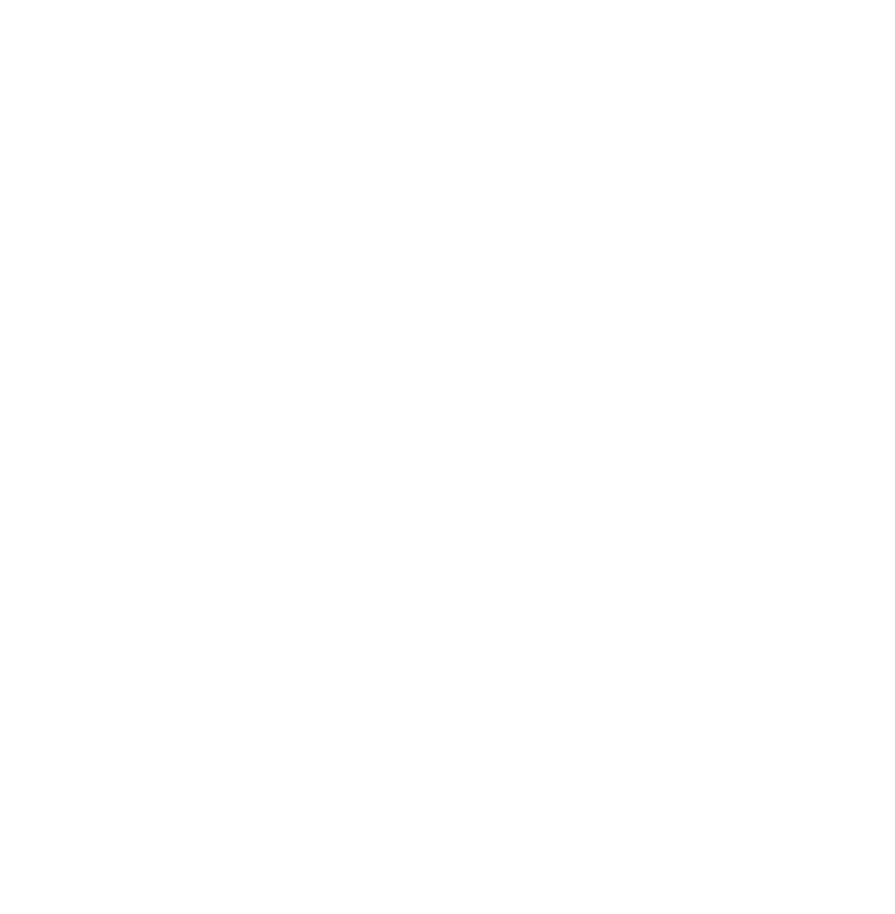
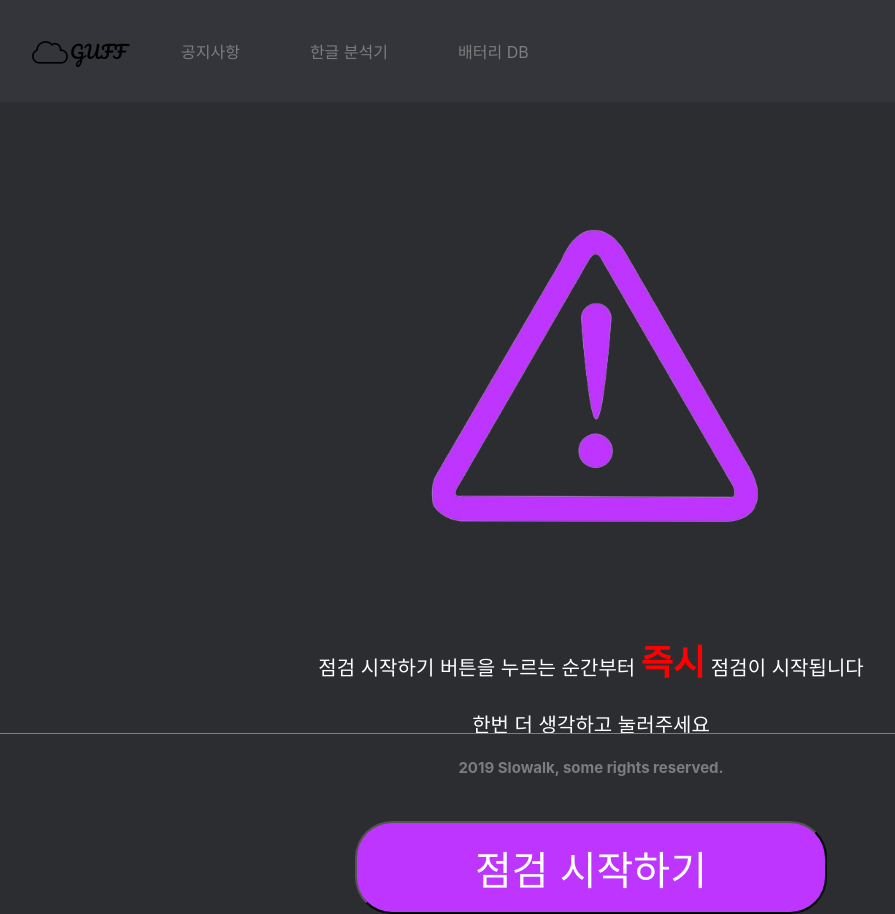
Before and after one commit to Harang-Dev/guff, a React (Create React App) app in the folder front/: page /AdminInspection in a window 1280 px wide. Before the commit this address had no page. Shown: the whole page, without its empty margins (49-944 px from the left). Before the commit the page ends 800 px from the top, so only its background shows below. Built offline with nearby package versions, Linux system fonts and the light colour scheme.

Commit message:
feat: 관리자 로그인, 점검 페이지 구현

```diff
--- a/front/src/App.js
+++ b/front/src/App.js
@@ -2,7 +2,12 @@
 import { BrowserRouter as Router, Routes, Route } from "react-router-dom";
 import Home from "./pages/Home";
 import BatteryDB from "./pages/BatteryDB";
+import AdminLogin from "./pages/AdminLogin";
+import AdminInspection from "./pages/AdminInspection";
+import AdminNotice from "./pages/AdminNotice";
 import { createGlobalStyle } from 'styled-components';
+
+
 
 const GlobalStyle = createGlobalStyle`
     @import url("https://cdn.jsdelivr.net/gh/orioncactus/pretendard@v1.3.9/dist/web/variable/pretendardvariable.min.css");
@@ -22,6 +27,9 @@
         <Routes>
         <Route path="/" element={<Home />} />
         <Route path="/BatteryDB" element={<BatteryDB />} />
+        <Route path="/AdminLogin" element={<AdminLogin />} />
+        <Route path="/AdminInspection" element={<AdminInspection />} />
+        <Route path="/AdminNotice" element={<AdminNotice />} />
         </Routes>
       </div>
     </Router>
--- /dev/null
+++ b/front/src/components/AdminFooter.js
@@ -0,0 +1,34 @@
+import React from 'react';
+import styled from 'styled-components';
+
+const FooterContainer = styled.div`
+    width: 100%;
+    height: 66px;
+    background-color: #2B2D31;
+    border-top: 1px #7D7D7D solid;
+    display: flex;
+    justify-content: center;
+    align-items: center;
+    text-align: center;
+    position: fixed;
+    bottom: 0;
+    left: 0;
+`;
+
+const StyledSpan = styled.span`
+    color: #7d7d7d;
+    font-weight: bold;
+    font-size: 15px;
+`;
+
+function Footer(props) {
+    return (
+        <div>
+            <FooterContainer>
+                <StyledSpan>2019 Slowalk, some rights reserved.</StyledSpan>
+            </FooterContainer>
+        </div>
+    );
+}
+
+export default Footer;
--- /dev/null
+++ b/front/src/components/AdminNav.js
@@ -0,0 +1,62 @@
+import React from 'react';
+import { Link, useLocation } from 'react-router-dom';
+import styled, { createGlobalStyle } from 'styled-components';
+
+const GlobalStyle = createGlobalStyle`
+    body {
+        padding-top: 102px;
+        margin: 0;
+        box-sizing: border-box;
+        background-color: #2B2D31;
+    }
+`;
+
+const NavContainer = styled.div`
+    position: fixed;
+    top: 0;
+    left: 0;
+    width: 1920px;
+    height: 102px;
+    display: flex;
+    justify-content: flex-start;
+    align-items: center;
+    background-color: #33353A;
+    z-index: 1000;
+`;
+
+const LogoContainer = styled.div`
+    width: 120px;
+    height: 43px;
+    background-image: url('/media/logo.png');
+    background-repeat: no-repeat;
+    margin-left: 70px;
+    cursor: pointer;
+`;
+
+const MenuList = styled.ul`
+    display: flex;
+`;
+
+const MenuItem = styled.li`
+    margin-right: 70px;
+    list-style: none;
+    color: #7D7D7D;
+`;
+
+function Nav(props) {
+    return (
+        <>
+            <GlobalStyle />
+            <NavContainer>
+                <LogoContainer to="/" />
+                <MenuList>
+                    <MenuItem>공지사항</MenuItem>
+                    <MenuItem>한글 분석기</MenuItem>
+                    <MenuItem>배터리 DB</MenuItem>
+                </MenuList>
+            </NavContainer>
+        </>
+    );
+}
+
+export default Nav;
--- /dev/null
+++ b/front/src/components/LoginForm.js
@@ -0,0 +1,79 @@
+import React from 'react';
+import styled from 'styled-components';
+
+const CenteredContainer = styled.div`
+    display: flex;
+    justify-content: center;
+    align-items: center;
+`;
+
+const LoginContainer = styled.div`
+    width: 523px;
+    height: 384px;
+    display: flex;
+    flex-direction: column;
+    align-items: center;
+    justify-content: space-between;
+    margin-top: 234px;
+`;
+
+const LogoContainer = styled.div`
+    width: 381px;
+    height: 111px;
+    display: flex;
+    align-items: center;
+    justify-content: center;
+    background-image: url('/media/loginlogo.png');
+    background-size: cover;
+    background-repeat: no-repeat;
+`;
+
+const IDContainer = styled.input`
+    width: 522px;
+    height: 62px;
+    background-color: #33353A;
+    border: 3px #42464D solid;
+    border-radius: 12px;
+    color: #AEAEAE;
+    font-size: 20px;
+    font-weight: bold;
+`;
+
+const PWContainer = styled.input`
+    width: 522px;
+    height: 62px;
+    background-color: #33353A;
+    border: 3px #42464D solid;
+    border-radius: 12px;
+    color: #AEAEAE;
+    font-size: 20px;
+    font-weight: bold;
+`;
+
+const LoginButton = styled.button`
+    width: 522px;
+    height: 65px;
+    display: flex;
+    justify-content: center;
+    align-items: center;
+    background: linear-gradient(to right, #5865F2, #7F45DD);
+    color: #FFFFFF;
+    border-radius: 12px;
+`;
+
+function LoginForm(props) {
+    return (
+        <div>
+            <CenteredContainer>
+                <LoginContainer>
+                    <LogoContainer />
+                    <IDContainer placeholder='이메일' />
+                    <PWContainer type = 'password' placeholder='비밀번호' />
+                    <LoginButton><span>로그인</span></LoginButton>
+                </LoginContainer>
+            </CenteredContainer>
+        </div>
+    );
+}
+
+export default LoginForm;
--- /dev/null
+++ b/front/src/pages/AdminInspection.js
@@ -0,0 +1,74 @@
+import React from 'react';
+import AdminNav from '../components/AdminNav';
+import AdminFooter from '../components/AdminFooter';
+import styled from 'styled-components';
+
+const CenteredContainer = styled.div`
+    display: flex;
+    justify-content: center;
+    align-items: center;
+`;
+
+const InspectionContainer = styled.div`
+    width: 692px;
+    height: 712px;
+    display: flex;
+    flex-direction: column;
+    justify-content: space-between;
+    align-items: center;
+    margin-top: 100px;
+`;
+
+const ImageContainer = styled.div`
+    width: 372px;
+    height: 357px;
+    background-image: url('/media/warning.png');
+    background-repeat: no-repeat;
+    background-size: cover;
+`;
+
+const InspectContent = styled.div`
+    width: 692px;
+    height: 113px;
+    color: #FFFFFF;
+    font-size: 20px;
+    text-align: center;
+`;
+
+const RedText = styled.span`
+    font-size: 35px;
+    font-weight: bold;
+    color: red;
+`;
+
+const InspectButton = styled.button`
+    width: 472px;
+    height: 93px;
+    background-color: #BE35FF;
+    border-radius: 37px;
+    color: #FFFFFF;
+    font-size: 40px;
+    cursor: pointer;
+`;
+
+function AdminInspection(props) {
+    return (
+        <div>
+            <AdminNav />
+            <CenteredContainer>
+                <InspectionContainer>
+                    <ImageContainer />
+                    <InspectContent>
+                        <span>점검 시작하기 버튼을 누르는 순간부터 </span>
+                        <RedText>즉시</RedText>
+                        <span> 점검이 시작됩니다<br /><br />한번 더 생각하고 눌러주세요</span>
+                    </InspectContent>
+                    <InspectButton>점검 시작하기</InspectButton>
+                </InspectionContainer>
+            </CenteredContainer>
+            <AdminFooter />
+        </div>
+    );
+}
+
+export default AdminInspection;
--- /dev/null
+++ b/front/src/pages/AdminLogin.js
@@ -0,0 +1,29 @@
+import React from 'react';
+import AdminNav from '../components/AdminNav';
+import AdminFooter from '../components/AdminFooter';
+import LoginForm from '../components/LoginForm';
+import { createGlobalStyle } from 'styled-components';
+
+
+const GlobalStyle = createGlobalStyle`
+    body {
+        margin: 0;
+        padding: 0;
+        box-sizing: border-box;
+        background-color: #2B2D31;
+    }
+`;
+
+
+function AdminLogin(props) {
+    return (
+        <div>
+            <GlobalStyle />
+            <AdminNav />
+            <LoginForm />
+            <AdminFooter />
+        </div>
+    );
+}
+
+export default AdminLogin;
--- /dev/null
+++ b/front/src/pages/AdminNotice.js
@@ -0,0 +1,14 @@
+import React from 'react';
+import AdminNav from '../components/AdminNav';
+import AdminFooter from '../components/AdminFooter';
+
+function AdminNotice(props) {
+    return (
+        <div>
+            <AdminNav />
+            <AdminFooter />
+        </div>
+    );
+}
+
+export default AdminNotice;
--- a/front/src/pages/BatteryDB.js
+++ b/front/src/pages/BatteryDB.js
@@ -8,6 +8,9 @@
 const GlobalContainer = styled.div`
     background-color: #F5F6F7;
 `;
+
+
+
 
 function BatteryDB(props) {
     return (
```
Also changed, not shown: front/src/components/BatteryTable.js (+48 -32 lines), front/public/media/warning.png.
